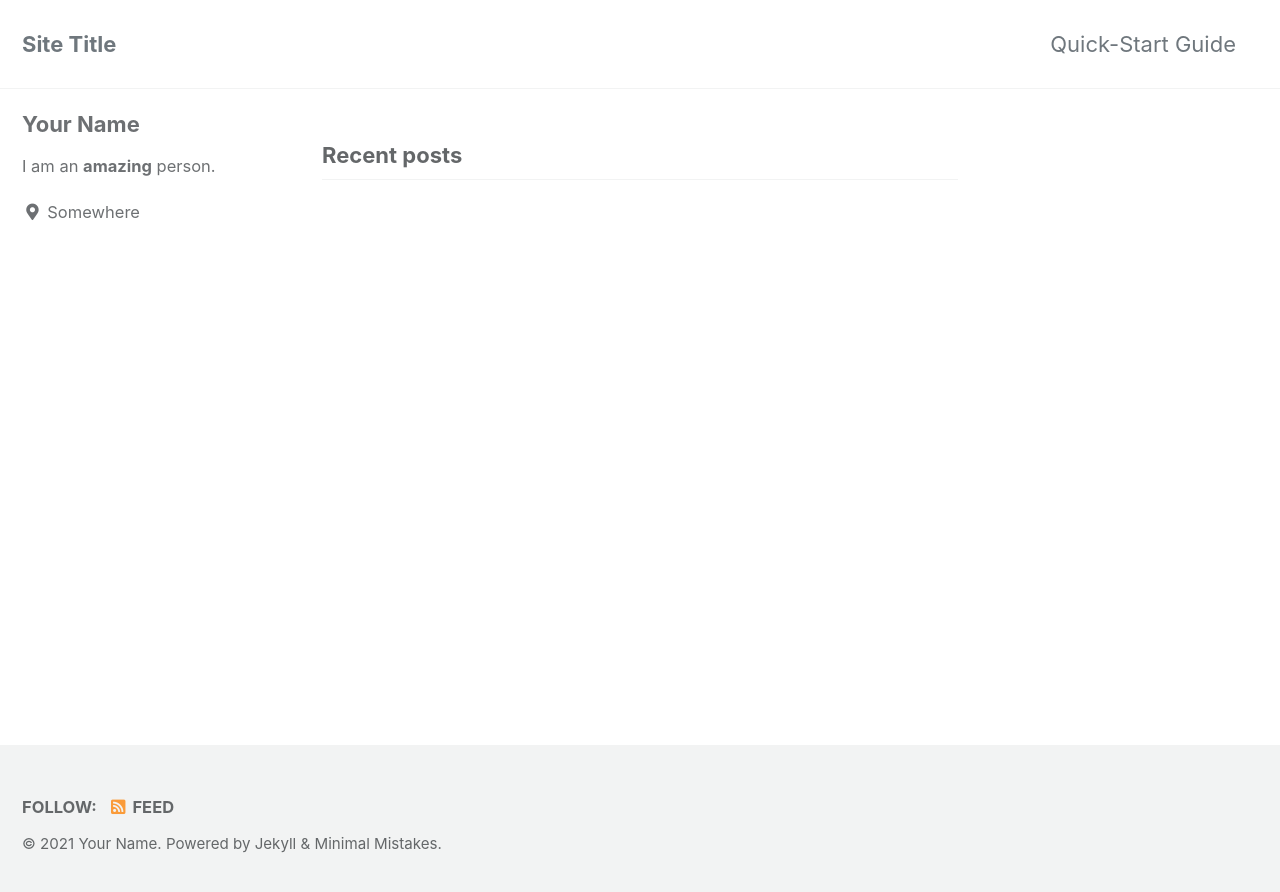
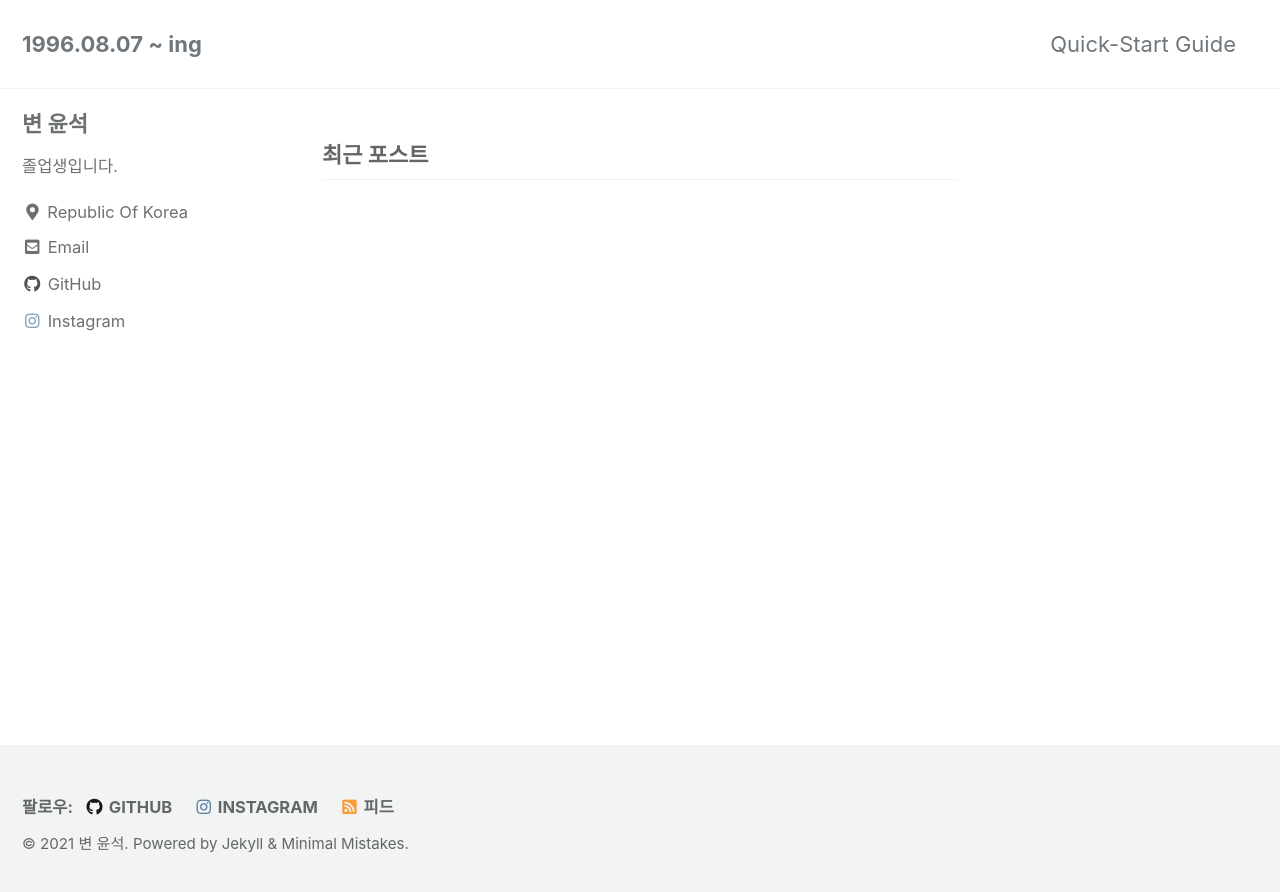
Before and after one commit to bye0nys/bye0nys.github.io, a Jekyll site: the page built from index.html, in a window 1280 px wide. Shown: the top 892 px of the page. Built offline with Jekyll 4.4.1, drawn with Linux system fonts in a browser that asks for light colours; cached includes are drawn as plain includes; the list of posts is cut into pages by our own code.

Commit message:
21.07.02 20:12 A bit change

```diff
--- a/_config.yml
+++ b/_config.yml
@@ -11,19 +11,19 @@
 # https://mmistakes.github.io/minimal-mistakes/docs/quick-start-guide/#installing-the-theme
 
 # theme                  : "minimal-mistakes-jekyll"
-# remote_theme           : "mmistakes/minimal-mistakes"
+remote_theme           : "mmistakes/minimal-mistakes"
 minimal_mistakes_skin    : "default" # "air", "aqua", "contrast", "dark", "dirt", "neon", "mint", "plum", "sunrise"
 
 # Site Settings
-locale                   : "en-US"
-title                    : "Site Title"
+locale                   : "ko-KR"
+title                    : "1996.08.07 ~ ing"
 title_separator          : "-"
 subtitle                 : # site tagline that appears below site title in masthead
-name                     : "Your Name"
-description              : "An amazing website."
-url                      : # the base hostname & protocol for your site e.g. "https://mmistakes.github.io"
+name                     : "변 윤석"
+description              : "Java, Python, ...etc"
+url                      : "https://bye0nys.github.io" # the base hostname & protocol for your site e.g.
 baseurl                  : # the subpath of your site, e.g. "/blog"
-repository               : # GitHub username/repo-name e.g. "mmistakes/minimal-mistakes"
+repository               : "bye0nys/bye0nys.github.io" # GitHub username/repo-name e.g.
 teaser                   : # path of fallback teaser image, e.g. "/assets/images/500x300.png"
 logo                     : # path of logo image to display in the masthead, e.g. "/assets/images/88x88.png"
 masthead_title           : # overrides the website title displayed in the masthead, use " " for no title
@@ -94,15 +94,15 @@ analytics:
 
 # Site Author
 author:
-  name             : "Your Name"
+  name             : "변 윤석"
   avatar           : # path of avatar image, e.g. "/assets/images/bio-photo.jpg"
-  bio              : "I am an **amazing** person."
-  location         : "Somewhere"
+  bio              : "졸업생입니다."
+  location         : "Republic Of Korea"
   email            :
   links:
     - label: "Email"
       icon: "fas fa-fw fa-envelope-square"
-      # url: "mailto:your.name@email.com"
+      url: "iamayesuk@naver.com"
     - label: "Website"
       icon: "fas fa-fw fa-link"
       # url: "https://your-website.com"
@@ -114,10 +114,10 @@ author:
       # url: "https://facebook.com/"
     - label: "GitHub"
       icon: "fab fa-fw fa-github"
-      # url: "https://github.com/"
+      url: "https://github.com/bye0nys"
     - label: "Instagram"
       icon: "fab fa-fw fa-instagram"
-      # url: "https://instagram.com/"
+      url: "https://instagram.com/bye0nys"
 
 # Site Footer
 footer:
@@ -130,7 +130,7 @@ footer:
       # url:
     - label: "GitHub"
       icon: "fab fa-fw fa-github"
-      # url:
+      url: "https://github.com/bye0nys"
     - label: "GitLab"
       icon: "fab fa-fw fa-gitlab"
       # url:
@@ -139,7 +139,7 @@ footer:
       # url:
     - label: "Instagram"
       icon: "fab fa-fw fa-instagram"
-      # url:
+      url: "https://instagram.com/bye0nys"
 
 
 # Reading Files
```
